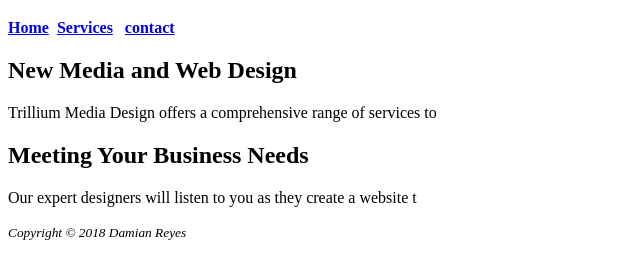
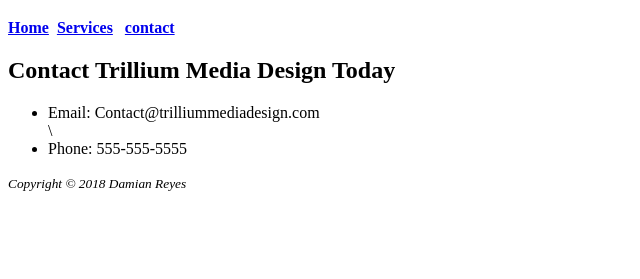
Before and after one commit to skibidizebra/Chapter_2, a plain HTML site: page contact.html in a window 1280 px wide. Shown: the part 61-340 px from the top of the page, without its empty margins (0-640 px from the left). Drawn offline with Linux system fonts and the light colour scheme.

Commit message:
Update contact.html

```diff
--- a/contact.html
+++ b/contact.html
@@ -1,7 +1,7 @@
 <!DOCTYPE html>
 <html lang="en">
 <head>
-<title>Trillium Media Design</title>
+<title>Trillium Media Design - Contact</title>
 <meta charset="utf-8">
 </head>
 <body>
@@ -12,10 +12,11 @@
  <b><a href="index.html">Home</a>&nbsp; <a href="services.html">Services</a> &nbsp; <a href="contact.html">contact</a></b>
 </nav>
 <main>
-<h2>New Media and Web Design</h2>
-<p>Trillium Media Design offers a comprehensive range of services to
-<h2>Meeting Your Business Needs</h2>
-<p>Our expert designers will listen to you as they create a website t
+<h2>Contact Trillium Media Design Today</h2>
+<ul>
+    <li>Email: Contact@trilliummediadesign.com</li>\
+    <li>Phone: 555-555-5555</li>
+</ul>
 </main>
 <footer>
 <small><i>Copyright &copy; 2018 Damian Reyes</i></small>
```
